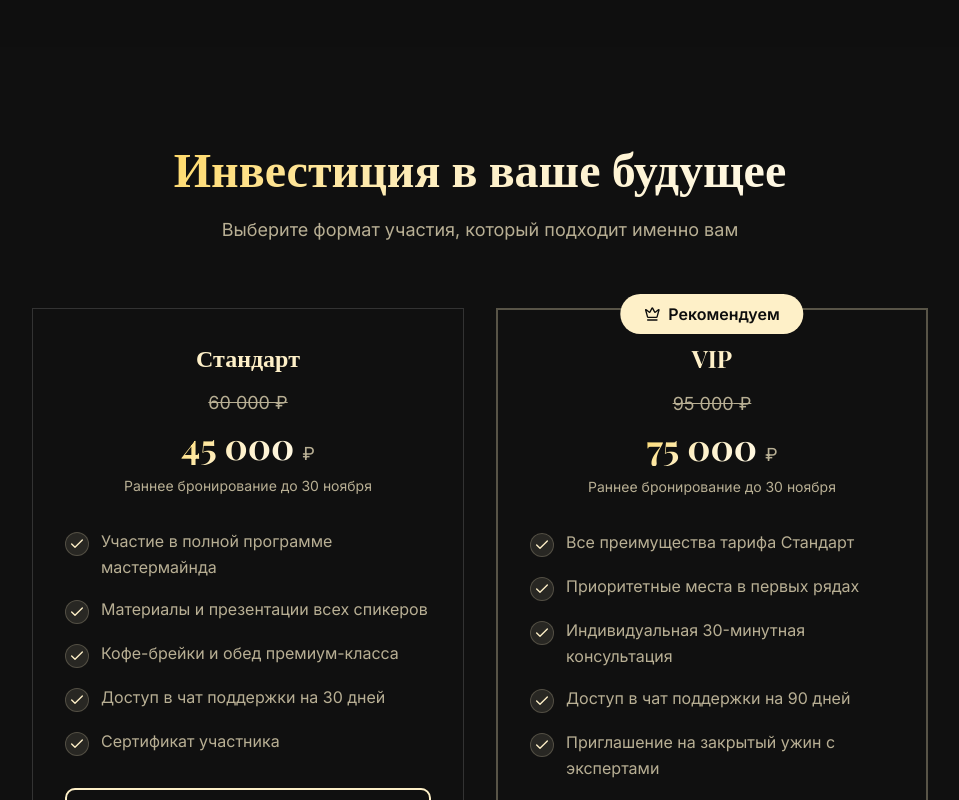
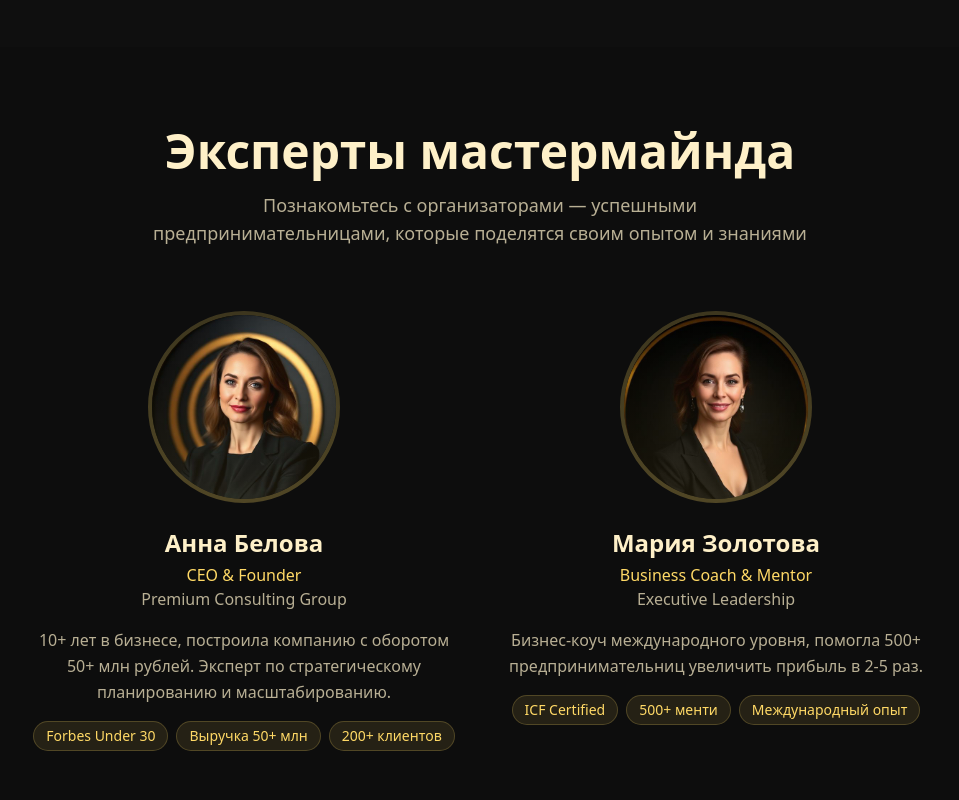
Before and after one commit to lenakor45/golden-mindset-landing, a React (Vite) app: page / in a window 1280 px wide. Shown: the part 4800-5600 px from the top of the page, without its empty margins (160-1119 px from the left). Built offline with nearby package versions, Linux system fonts and the light colour scheme; the HTML template or start-up script is replaced by a standard one.

Commit message:
Fix: SpeakersSection component not returning JSX

```diff
--- a/src/components/SpeakersSection.tsx
+++ b/src/components/SpeakersSection.tsx
@@ -16,6 +16,70 @@ const SpeakersSection = () => {
     description: "Бизнес-коуч международного уровня, помогла 500+ предпринимательниц увеличить прибыль в 2-5 раз.",
     achievements: ["ICF Certified", "500+ менти", "Международный опыт"]
   }];
-  return;
+
+  return (
+    <section className="py-20 bg-background">
+      <div className="container mx-auto px-4">
+        <div className="text-center mb-16">
+          <h2 className="text-4xl md:text-5xl font-display font-bold text-foreground mb-4">
+            Эксперты мастермайнда
+          </h2>
+          <p className="text-lg text-muted-foreground max-w-2xl mx-auto">
+            Познакомьтесь с организаторами — успешными предпринимательницами,
+            которые поделятся своим опытом и знаниями
+          </p>
+        </div>
+
+        <div className="grid md:grid-cols-2 gap-12 max-w-4xl mx-auto">
+          {speakers.map((speaker, index) => (
+            <div
+              key={index}
+              className="text-center group"
+            >
+              <div className="relative mb-6 inline-block">
+                <div className="w-48 h-48 mx-auto rounded-full overflow-hidden border-4 border-accent/20 group-hover:border-accent/40 transition-all duration-300">
+                  <img
+                    src={speaker.image}
+                    alt={speaker.name}
+                    className="w-full h-full object-cover"
+                  />
+                </div>
+                <div className="absolute inset-0 rounded-full bg-gradient-to-b from-transparent to-accent/10 group-hover:to-accent/20 transition-all duration-300"></div>
+              </div>
+
+              <div className="space-y-4">
+                <div>
+                  <h3 className="text-2xl font-display font-semibold text-foreground mb-1">
+                    {speaker.name}
+                  </h3>
+                  <p className="text-accent font-medium">
+                    {speaker.title}
+                  </p>
+                  <p className="text-muted-foreground">
+                    {speaker.company}
+                  </p>
+                </div>
+
+                <p className="text-muted-foreground leading-relaxed max-w-md mx-auto">
+                  {speaker.description}
+                </p>
+
+                <div className="flex flex-wrap justify-center gap-2">
+                  {speaker.achievements.map((achievement, i) => (
+                    <span
+                      key={i}
+                      className="px-3 py-1 bg-accent/10 text-accent text-sm rounded-full border border-accent/20"
+                    >
+                      {achievement}
+                    </span>
+                  ))}
+                </div>
+              </div>
+            </div>
+          ))}
+        </div>
+      </div>
+    </section>
+  );
 };
 export default SpeakersSection;
```
